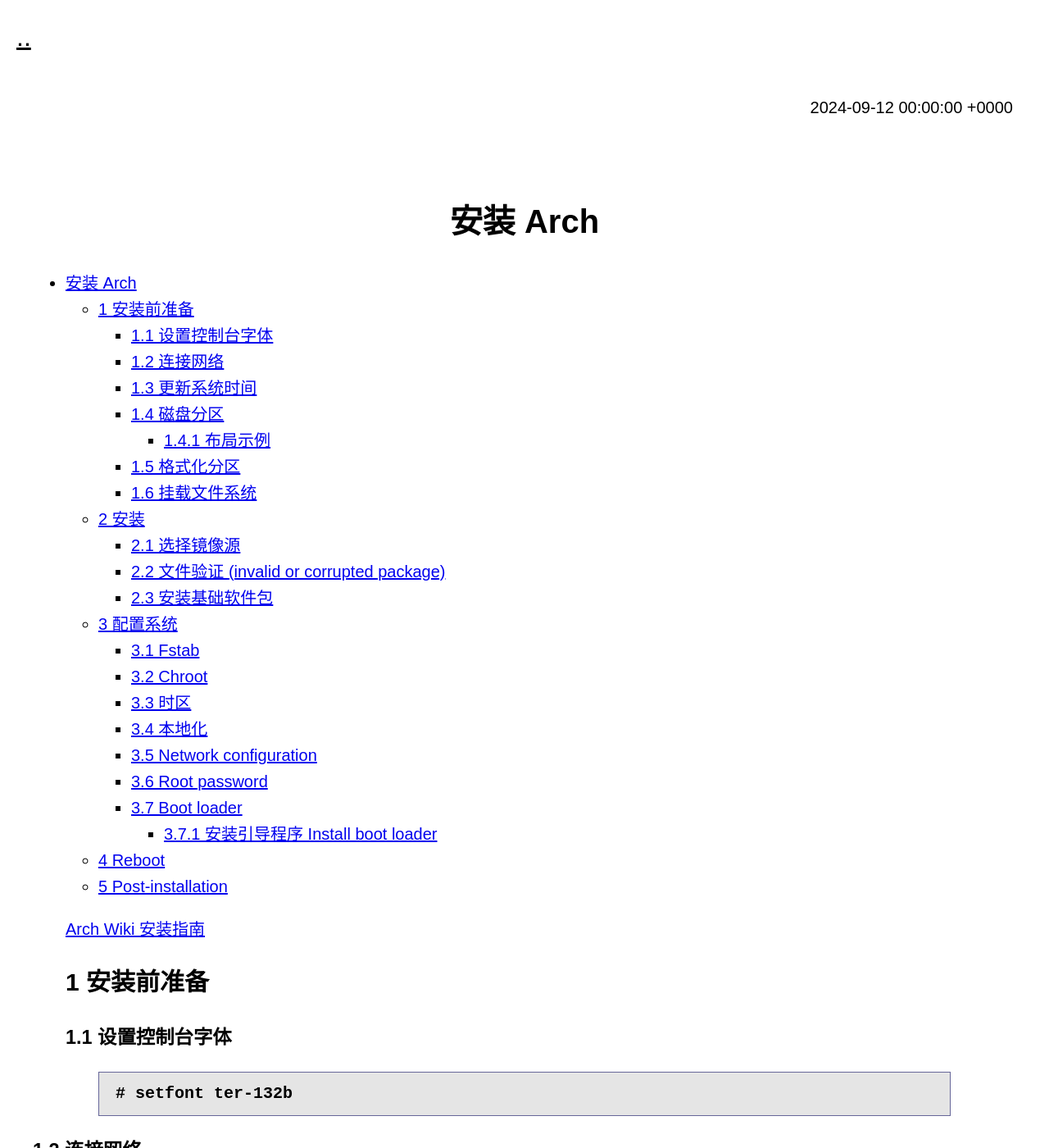
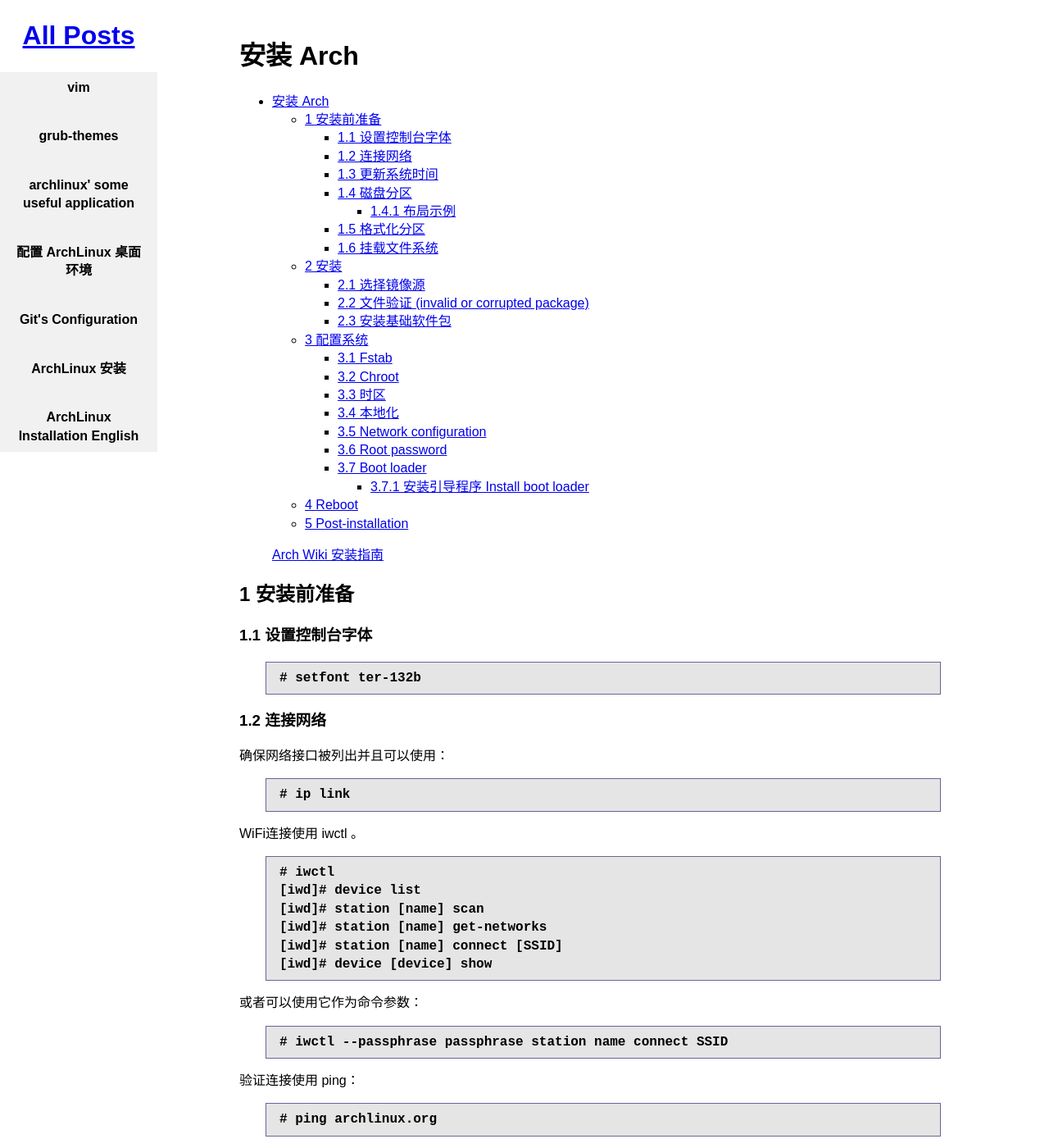
Before and after one commit to WGZ-W/wgz-w.github.io, a Jekyll site: the page built from _posts/2024-09-12-archlinux-installation.md, in a window 1280 px wide and 1400 px high. Shown: the whole window at 82% size. Built offline with Jekyll 4.4.1, drawn with Linux system fonts in a browser that asks for light colours.

Commit message:
change the display window

````diff
--- a/_config.yml
+++ b/_config.yml
@@ -16,10 +16,10 @@
 author: "WGZ"
 
 # Markdown
-markdown: kramdown
-markdown_ext: "markdown,mkdown,mkdn,mkd,md"
-highlighter: rouge
+# markdown: kramdown
+# markdown_ext: "markdown,mkdown,mkdn,mkd,md"
+# highlighter: rouge
 
-kramdown:
-  input: GFM
-  syntax_highlighter: rouge
+# kramdown:
+#   input: GFM
+#   syntax_highlighter: rouge
--- a/_layouts/post.html
+++ b/_layouts/post.html
@@ -6,8 +6,28 @@
 
 <body>
 
+  <div class="row">
 
-<div class="container-post">
+    <div class="sidebar">
+      <h1><a href="/blog.html">All Posts</a></h1>
+      <div>
+        <ul>
+          {% for post in site.posts %}
+            <li>
+              <h4><a href="{{ post.url }}">{{ post.title }}</a></h4>
+            </li>
+          {% endfor %}
+        </ul>
+      </div>
+    </div>
+
+    <div class="main">
+      {{ content }}
+    </div>
+
+  </div>
+
+<!-- <div class="container-post">
   <div class="topnav">
     <a href="/blog.html">..</a>
   </div>
@@ -16,7 +36,7 @@
   </div>
   <div class="content">
     {{ content }}
-  </div>
+  </div> -->
 
 
 </div>
--- a/_posts/2024-09-12-archlinux-installation.md
+++ b/_posts/2024-09-12-archlinux-installation.md
@@ -34,6 +34,8 @@
   - [5 Post-installation](#5-post-installation)
 
 > [Arch Wiki 安装指南 ](https://wiki.archlinux.org/title/Installation_guide)
+
+
 ## 1 安装前准备
 ### 1.1 设置控制台字体
 ```shell
--- a/assets/css/markdown.css
+++ b/assets/css/markdown.css
@@ -8,7 +8,7 @@
 code {
     border-radius: 0%;
     padding: auto;
-    overflow-wrap: break-word;
+    overflow: scroll;
 }
 
 pre {
@@ -17,6 +17,8 @@
       /* border: 1px dotted #666699; */
     padding: .5em 1em;
     margin: 0 2em .5em 2em;
+    /* width: 100px; */
     font-weight: bold;
-    overflow-wrap: break-word;
+    /* height: 50px; */
+    /* overflow: scroll; */
 }
--- a/assets/css/style.css
+++ b/assets/css/style.css
@@ -33,47 +33,46 @@
     text-decoration: none;
 }
 
-.container-blog {
-    max-width: 1000px;
-    margin: auto;
-    padding: 60px;
-    overflow-wrap: break-word;
-    font-size: 20px;
-    line-height: 1.2;
+/* 创建的列 */
+.sidebar {
+    float: left;
+    position: fixed;
+    width: 15%;
 }
 
-.container-post {
-    max-width: 1400px;
-    margin: auto;
-    padding: 20px;
-    overflow-wrap: anywhere;
-    font-size: 20px;
-    line-height: 1.6;
-}
-
-.date {
-    text-align: right;
-    padding: 24px;
-}
-
-.content {
-    padding: 20px;
-}
-
-.content h1 {
+.sidebar h1 {
     text-align: center;
 }
 
-/* top 导航 */
-.topnav {
-    overflow: hidden;
+.sidebar ul {
+    list-style-type: none;
+    margin: 0;
+    padding: 0;
+    background-color: #f1f1f1;
 }
 
-/* top 导航栏样式 */
-.topnav a {
-    float: left;
-    font-size: 32px;
-    color: black;
+.sidebar li a {
+    display: block;
+    color: #000;
+    text-align: center;
+    padding: 8px 16px;
+    text-decoration: none;
+}
+
+
+
+.main {
+    float: right;
+    width: 85%;
+    padding: 25px 100px;
+    font-size: 16px;
+}
+
+/* 列后清除浮动 */
+.row:after {
+    content: "";
+    display: table;
+    clear: both;
 }
 
 
@@ -83,24 +82,3 @@
     text-align: center;
     background: #ddd;
 }
-
-
-/* 响应式布局 - 在屏幕设备宽度尺寸小于 700px 时, 让两栏上下堆叠显示 */
-@media screen and (max-width: 700px) {
-    .row {
-        flex-direction: column;
-    }
-}
-
-/* 响应式布局 - 在屏幕设备宽度尺寸小于 400px 时, 让导航栏目上下堆叠显示 */
-@media screen and (max-width: 400px) {
-    .topnav a {
-        float: none;
-        width: 100%;
-    }
-}
-
-@media screen and (max-height: 450px) {
-    .sidenav {padding-top: 15px;}
-    .sidenav a {font-size: 18px;}
-}
````
Also changed, not shown: blog.html (+13 -16 lines).
